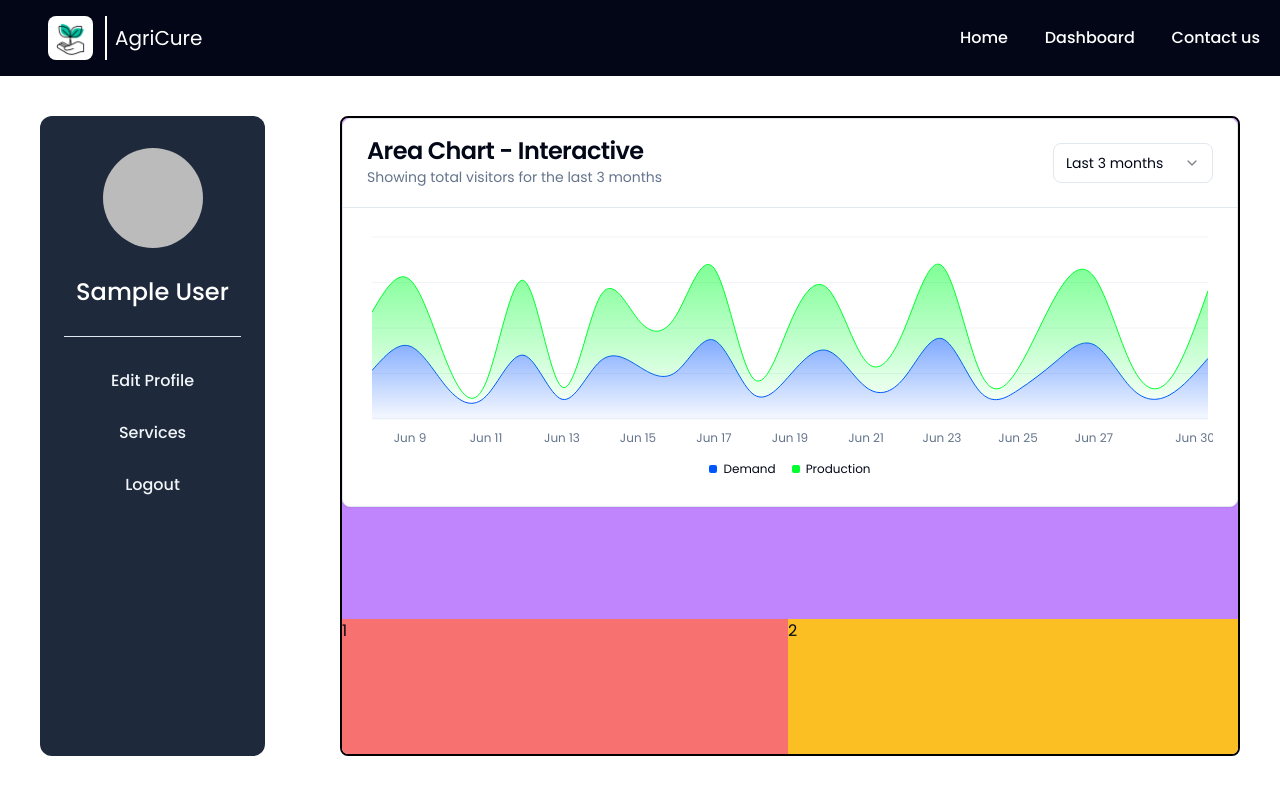
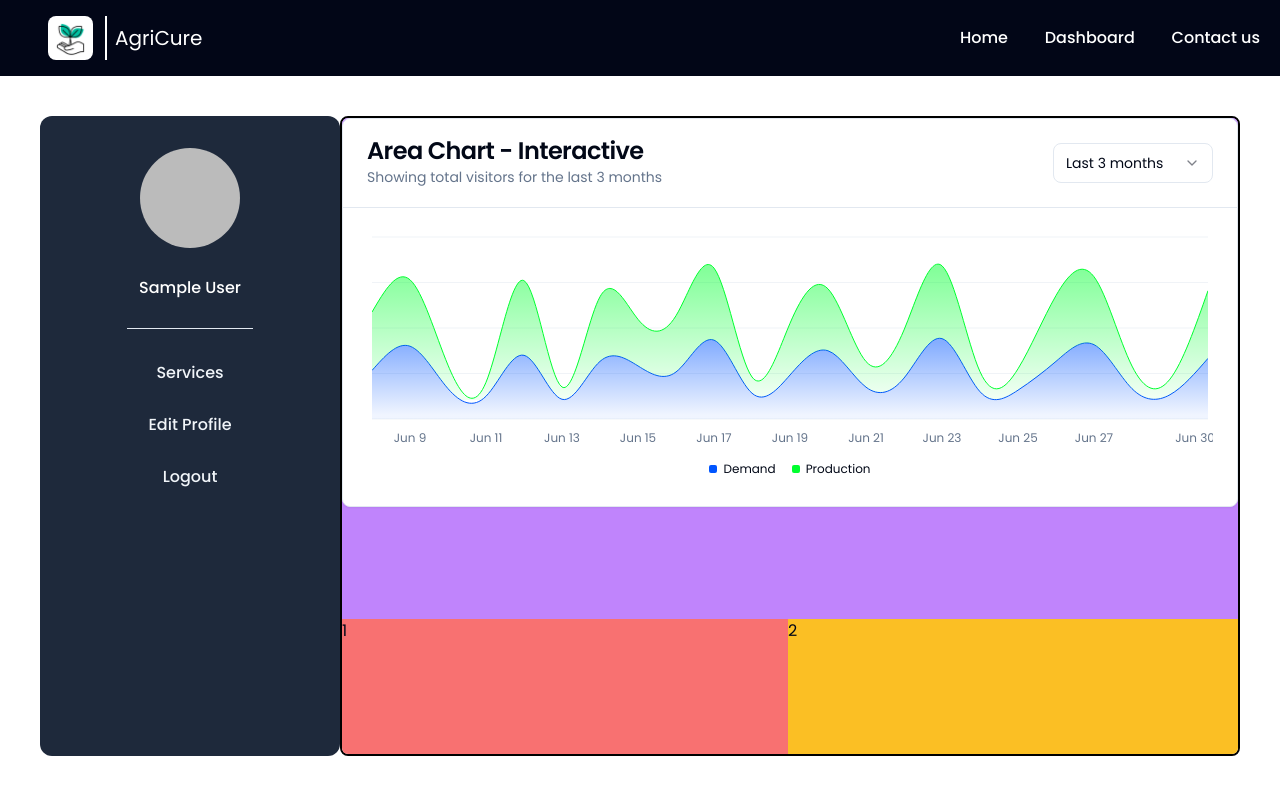
Before and after one commit to Sainy-Mishra/SIH2024, a Next.js app in the folder Website/crop_care/: page /dashboard in a window 1280 px wide. Shown: the top 794 px of the page. Built offline with nearby package versions, Linux system fonts and the light colour scheme; no server answers; sample sign-in values are in the browser's storage; a web font is replaced by a local one.

Commit message:
merge fixes

```diff
--- a/Website/crop_care/src/app/dashboard/Leftsidebar.tsx
+++ b/Website/crop_care/src/app/dashboard/Leftsidebar.tsx
@@ -1,20 +1,19 @@
-"use client"
 import React from 'react'
 import Link from 'next/link';
 import Image from 'next/image';
-import Logout from '@/components/Logout';
+import Logout from '@/components/logout';
 
 let links = [
-    {name:"Edit Profile", value: 'edit'},
-    {name:"Services", value: 'service'},
+    {name:"Edit Profile", link: "/"},
+    {name:"Services", link: "/"},
     {name:"Contact us", link: "/"},
 ];
-const Leftsidebar = ({session, prop}: any) => {
+const Leftsidebar = ({session}: any) => {
   return (
     <div className='bg-slate-800'>
         {session.status === "authenticated" && (
         <>
-        <div className='flex flex-col w-[75%] px-5 py-3 rounded-xl items-center absolute top-0 left-0 bg-slate-800 h-full'>
+        <div className='flex flex-col w-full px-10 py-3 rounded-xl items-center absolute top-0 left-0 bg-slate-800 h-full'>
 
           <div className='py-5'>
             {session.data.user && (
@@ -22,21 +21,14 @@ const Leftsidebar = ({session, prop}: any) => {
             )}
           </div>
 
-          <div className='text-white text-2xl px-3 py-2 pb-7 font-medium border-b'>
+          <div className='text-white px-3 py-2 pb-7 font-medium border-b'>
             {session.data.user && <p>{session.data.user.name}</p>}
           </div>
 
           <ul className='py-5 pt-3 w-full text-center'>
-            <li onClick={()=>{
-              prop(links[0].value)
-            }} className='text-slate-100 items-center py-2 my-3 font-medium rounded-md cursor-pointer hover:bg-emerald-300 hover:text-black'>{links[0].name}</li>
-            <li onClick={()=>{
-              prop(links[1].value)
-            }} className='text-slate-100 py-2 my-3 font-medium rounded-md cursor-pointer hover:bg-emerald-300 hover:text-black'>{links[1].name}</li>
-            {session.data.user && (
-                <li className='text-slate-100 py-2 my-3 font-medium rounded-md cursor-pointer hover:bg-emerald-300 hover:text-black'><Logout  /></li>
-            )}
-
+            <li className='text-slate-100 items-center px-3 py-2 my-3 font-medium rounded-md hover:bg-emerald-300 hover:text-black'><Link className='' href={links[1].link}>{links[1].name}</Link></li>
+            <li className='text-slate-100 px-3 py-2 my-3 font-medium rounded-md hover:bg-emerald-300 hover:text-black'><Link className='' href={links[0].link}>{links[0].name}</Link></li>
+            <li className='text-slate-100 px-3 py-2 my-3 font-medium rounded-md hover:bg-emerald-300 hover:text-black'><Logout  /></li>
           </ul>
 
           </div>
```
